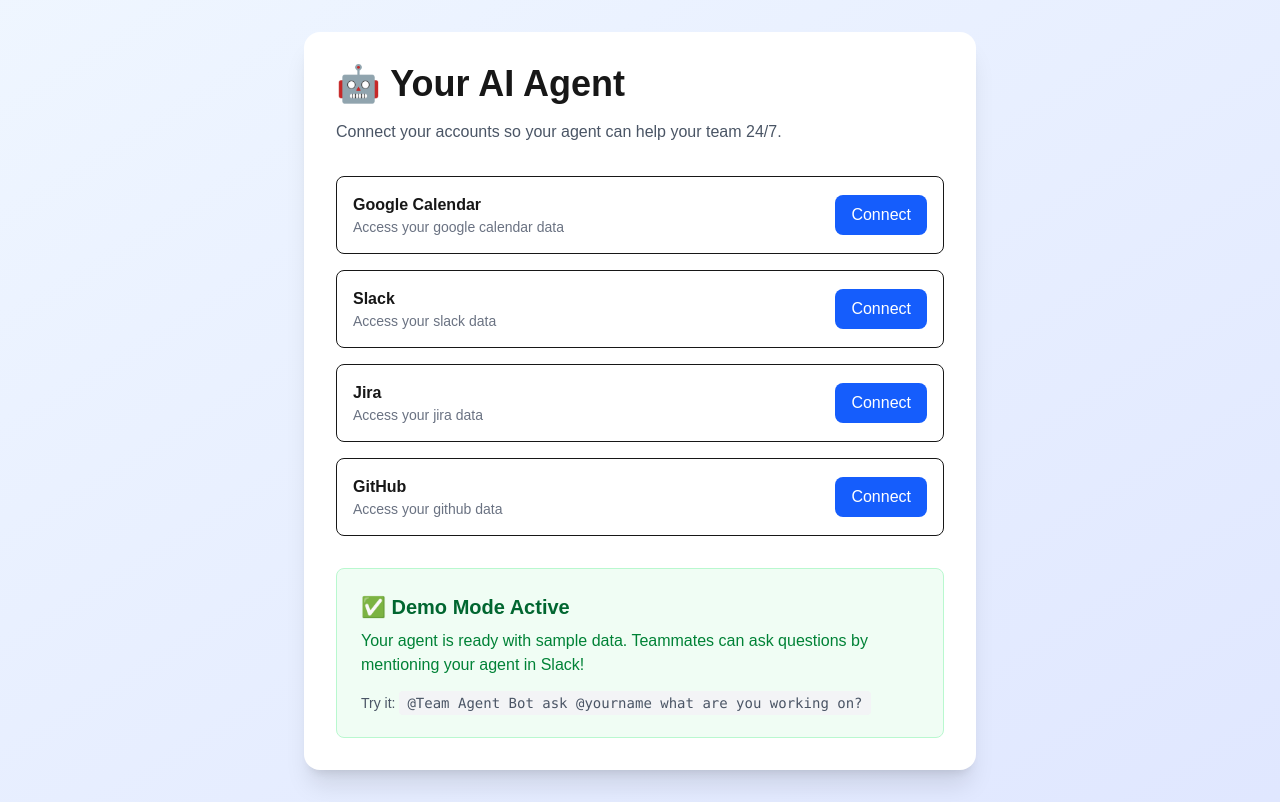
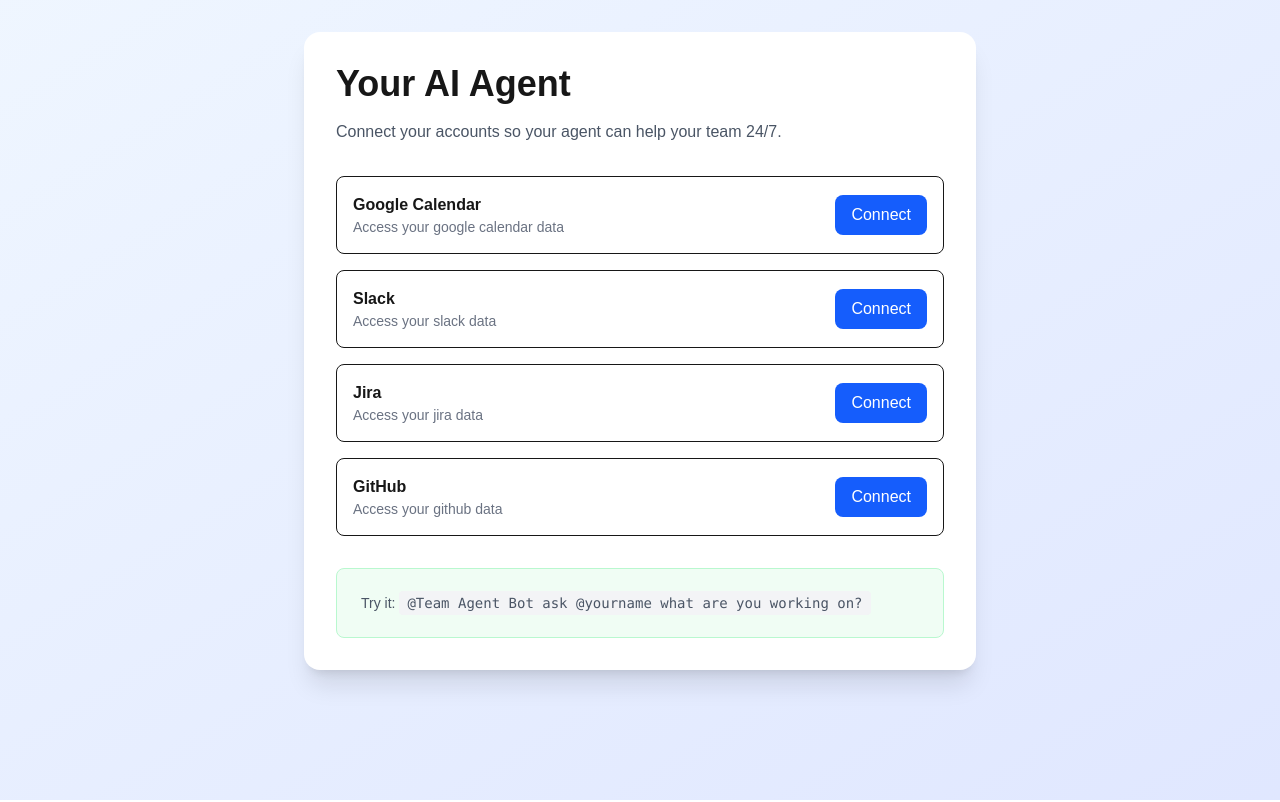
Before and after one commit to Aaditya-brrt/doppel-buildathon-2025, a Next.js app: page /setup in a window 1280 px wide. Built offline with nearby package versions, Linux system fonts and the light colour scheme.

Commit message:
fraud mvp

```diff
--- a/app/api/slack/route.ts
+++ b/app/api/slack/route.ts
@@ -71,10 +71,13 @@
   // Handle slash command
   if (body.command === '/setup-agent') {
     logger.slack.info('Slash command detected', { command: body.command });
+    // Process the command (sends ephemeral message to user)
     await handleSetupCommand({
       user_id: String(body.user_id || ''),
       channel_id: String(body.channel_id || '')
     });
+    // Return HTTP response to Slack (required - not visible to user)
+    // The user only sees the ephemeral message from handleSetupCommand
     return NextResponse.json({ ok: true });
   }
 
@@ -183,7 +186,7 @@
         type: 'section',
         text: {
           type: 'mrkdwn',
-          text: '*🤖 Set Up Your AI Agent*\n\nConnect your accounts so teammates can ask your agent questions while you\'re offline.'
+          text: '*Set Up Your AI Agent*\n\nConnect your accounts so teammates can ask your agent questions while you\'re offline.'
         }
       },
       {
@@ -249,7 +252,7 @@
     await slack.chat.postMessage({
       channel,
       thread_ts: threadTs,
-      text: `😕 @${userInfo.user?.name} hasn't set up their agent yet. They can use \`/setup-agent\` to get started!`
+      text: `@${userInfo.user?.name} hasn't set up their agent yet. They can use \`/setup-agent\` to get started!`
     });
     return;
   }
@@ -259,7 +262,7 @@
     displayName: agentData.displayName,
     hasCalendar: agentData.data.calendar.length > 0,
     hasSlack: agentData.data.slack.length > 0,
-    hasJira: agentData.data.jira.length > 0
+    hasJira: agentData.data.linear.length > 0
   });
 
   // Show thinking message
@@ -302,7 +305,7 @@
     const sources = [];
     if (agentData.data.calendar.length > 0) sources.push('Calendar');
     if (agentData.data.slack.length > 0) sources.push('Slack');
-    if (agentData.data.jira.length > 0) sources.push('Jira');
+    if (agentData.data.linear.length > 0) sources.push('Linear');
 
     logger.mention.debug('Updating Slack message with answer');
     // Update message with answer
@@ -343,7 +346,7 @@
     await slack.chat.update({
       channel,
       ts: thinkingMsg.ts!,
-      text: '❌ Sorry, I encountered an error. Please try again.'
+      text: 'Sorry, I encountered an error. Please try again.'
     });
   }
 }
@@ -373,7 +376,7 @@
   return { targetUserId, question };
 }
 
-function buildContext(agentData: { displayName: string; data: { calendar: string[]; slack: string[]; jira: string[] } }, question: string): string {
+function buildContext(agentData: { displayName: string; data: { calendar: string[]; slack: string[]; linear: string[] } }, question: string): string {
   let context = `Based on the following information about ${agentData.displayName}, answer this question: "${question}"\n\n`;
 
   if (agentData.data.calendar.length > 0) {
@@ -384,8 +387,8 @@
     context += `**Recent Slack Messages:**\n${agentData.data.slack.map((m: string) => `- ${m}`).join('\n')}\n\n`;
   }
 
-  if (agentData.data.jira.length > 0) {
-    context += `**Jira Tickets:**\n${agentData.data.jira.map((t: string) => `- ${t}`).join('\n')}\n\n`;
+    if (agentData.data.linear.length > 0) {
+    context += `**Linear Tickets:**\n${agentData.data.linear.map((t: string) => `- ${t}`).join('\n')}\n\n`;
   }
 
   return context;
--- a/app/setup/page.tsx
+++ b/app/setup/page.tsx
@@ -12,7 +12,7 @@
   return (
     <div className="min-h-screen bg-gradient-to-br from-blue-50 to-indigo-100 p-8">
       <div className="max-w-2xl mx-auto bg-white rounded-2xl shadow-xl p-8">
-        <h1 className="text-4xl font-bold mb-4">🤖 Your AI Agent</h1>
+        <h1 className="text-4xl font-bold mb-4">Your AI Agent</h1>
         <p className="text-gray-600 mb-8">
           Connect your accounts so your agent can help your team 24/7.
         </p>
@@ -35,12 +35,6 @@
         </div>
 
         <div className="bg-green-50 border border-green-200 rounded-lg p-6">
-          <h2 className="text-xl font-bold text-green-800 mb-2">
-            ✅ Demo Mode Active
-          </h2>
-          <p className="text-green-700 mb-4">
-            Your agent is ready with sample data. Teammates can ask questions by mentioning your agent in Slack!
-          </p>
           <p className="text-sm text-gray-600">
             Try it: <code className="bg-gray-100 px-2 py-1 rounded">@Team Agent Bot ask @yourname what are you working on?</code>
           </p>
@@ -55,7 +49,7 @@
     <Suspense fallback={
       <div className="min-h-screen bg-gradient-to-br from-blue-50 to-indigo-100 p-8">
         <div className="max-w-2xl mx-auto bg-white rounded-2xl shadow-xl p-8">
-          <h1 className="text-4xl font-bold mb-4">🤖 Your AI Agent</h1>
+          <h1 className="text-4xl font-bold mb-4">Your AI Agent</h1>
           <p className="text-gray-600">Loading...</p>
         </div>
       </div>
--- a/lib/demo-data.ts
+++ b/lib/demo-data.ts
@@ -6,7 +6,7 @@
     data: {
       calendar: string[];
       slack: string[];
-      jira: string[];
+      linear: string[];
     };
   }
 
@@ -33,7 +33,7 @@
           '[#general] Out of office tomorrow afternoon',
           '[#backend] Fixed the performance issue in production'
         ],
-        jira: [
+        linear: [
           'PROJ-123: Implement OAuth 2.0 authentication (In Progress)',
           'PROJ-124: Fix mobile responsiveness on login page (Done)',
           'PROJ-125: Add rate limiting to API endpoints (To Do)',
@@ -57,7 +57,7 @@
           '[#product] User feedback from last week\'s interviews',
           '[#general] Working from home today'
         ],
-        jira: [
+        linear: [
           'PROJ-200: Homepage redesign (In Review)',
           'PROJ-201: Mobile app icon refresh (Done)',
           'PROJ-202: Design system documentation (In Progress)'
```
